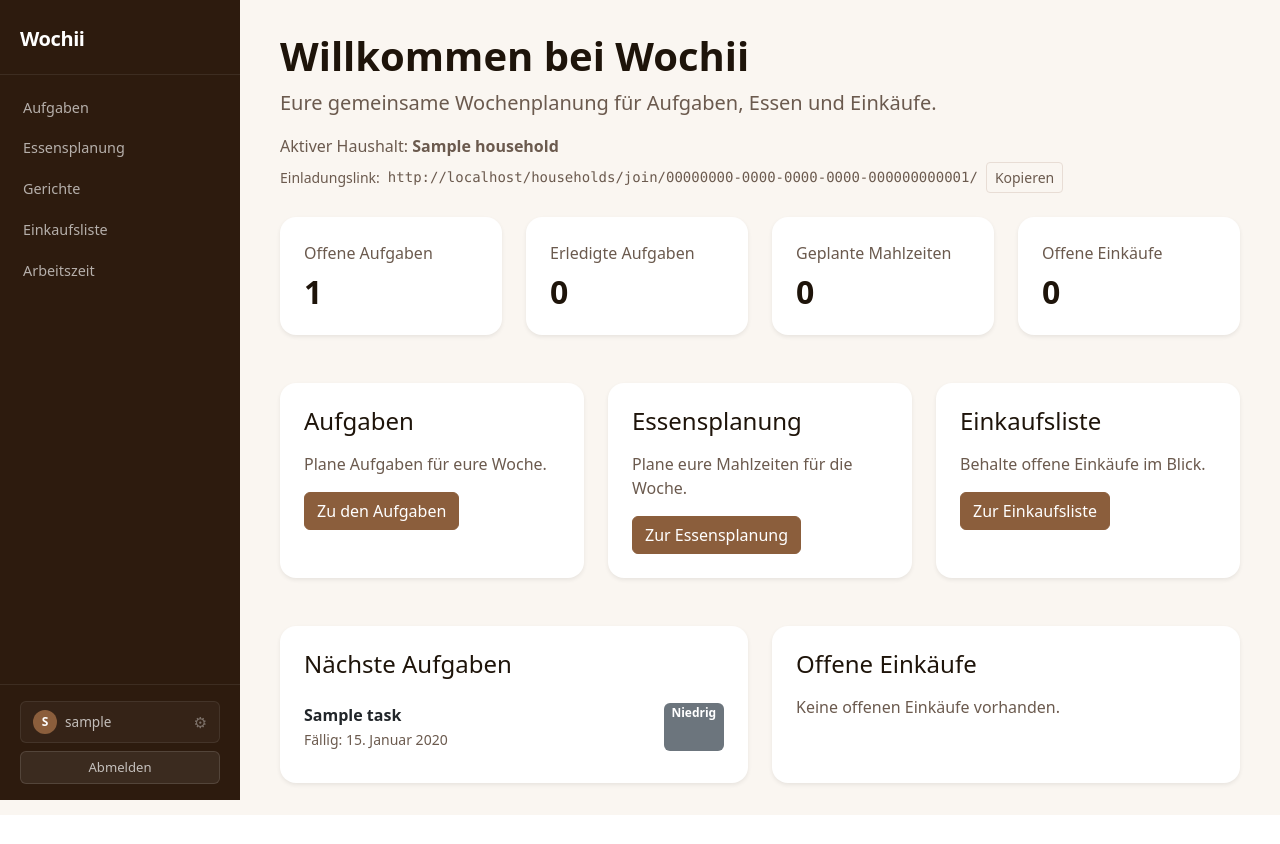
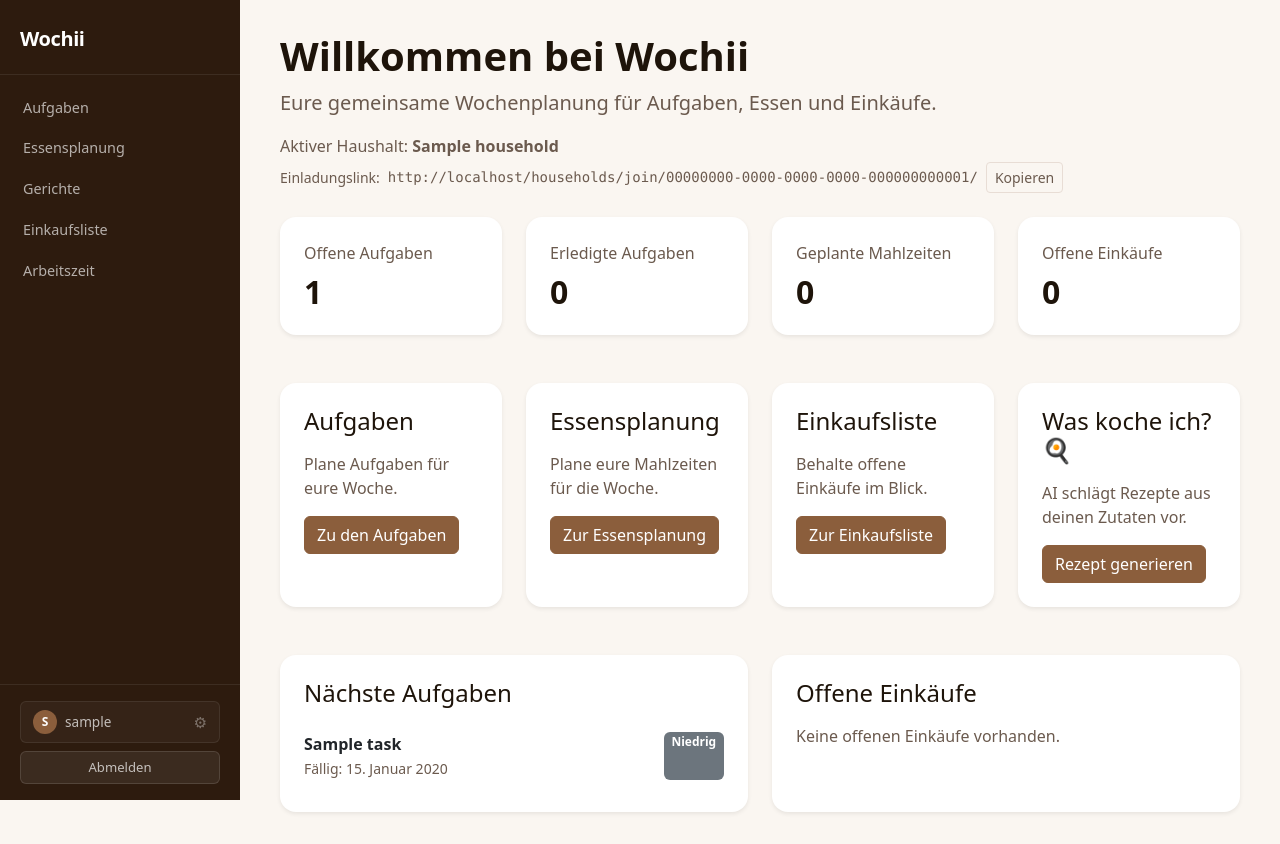
Before and after one commit to codi-wan-hash/Wochi, a Django app: page / in a window 1280 px wide. Before the commit the page ends 815 px from the top, so only its background shows below. Run offline with Django 5.2, Linux system fonts and the light colour scheme; a user stored in the database is signed in; tables that the repository leaves empty hold one stand-in row (values such as "Sample post").

Commit message:
feat(home): add 'Was koche ich?' card linking to AI recipe generator
Co-Authored-By: Claude Sonnet 4.6 <noreply@anthropic.com>

```diff
--- a/templates/home.html
+++ b/templates/home.html
@@ -73,7 +73,7 @@
 </div>
 
 <div class="row g-4 mb-5">
-    <div class="col-lg-4">
+    <div class="col-md-6 col-lg-3">
         <div class="card border-0 shadow-sm rounded-4 h-100">
             <div class="card-body p-4">
                 <h4 class="mb-3">Aufgaben</h4>
@@ -83,7 +83,7 @@
         </div>
     </div>
 
-    <div class="col-lg-4">
+    <div class="col-md-6 col-lg-3">
         <div class="card border-0 shadow-sm rounded-4 h-100">
             <div class="card-body p-4">
                 <h4 class="mb-3">Essensplanung</h4>
@@ -93,12 +93,22 @@
         </div>
     </div>
 
-    <div class="col-lg-4">
+    <div class="col-md-6 col-lg-3">
         <div class="card border-0 shadow-sm rounded-4 h-100">
             <div class="card-body p-4">
                 <h4 class="mb-3">Einkaufsliste</h4>
                 <p class="text-muted">Behalte offene Einkäufe im Blick.</p>
                 <a href="{% url 'shopping_list' %}" class="btn btn-dark">Zur Einkaufsliste</a>
+            </div>
+        </div>
+    </div>
+
+    <div class="col-md-6 col-lg-3">
+        <div class="card border-0 shadow-sm rounded-4 h-100">
+            <div class="card-body p-4">
+                <h4 class="mb-3">Was koche ich? 🍳</h4>
+                <p class="text-muted">AI schlägt Rezepte aus deinen Zutaten vor.</p>
+                <a href="{% url 'ai_generator_form' %}" class="btn btn-dark">Rezept generieren</a>
             </div>
         </div>
     </div>
```
